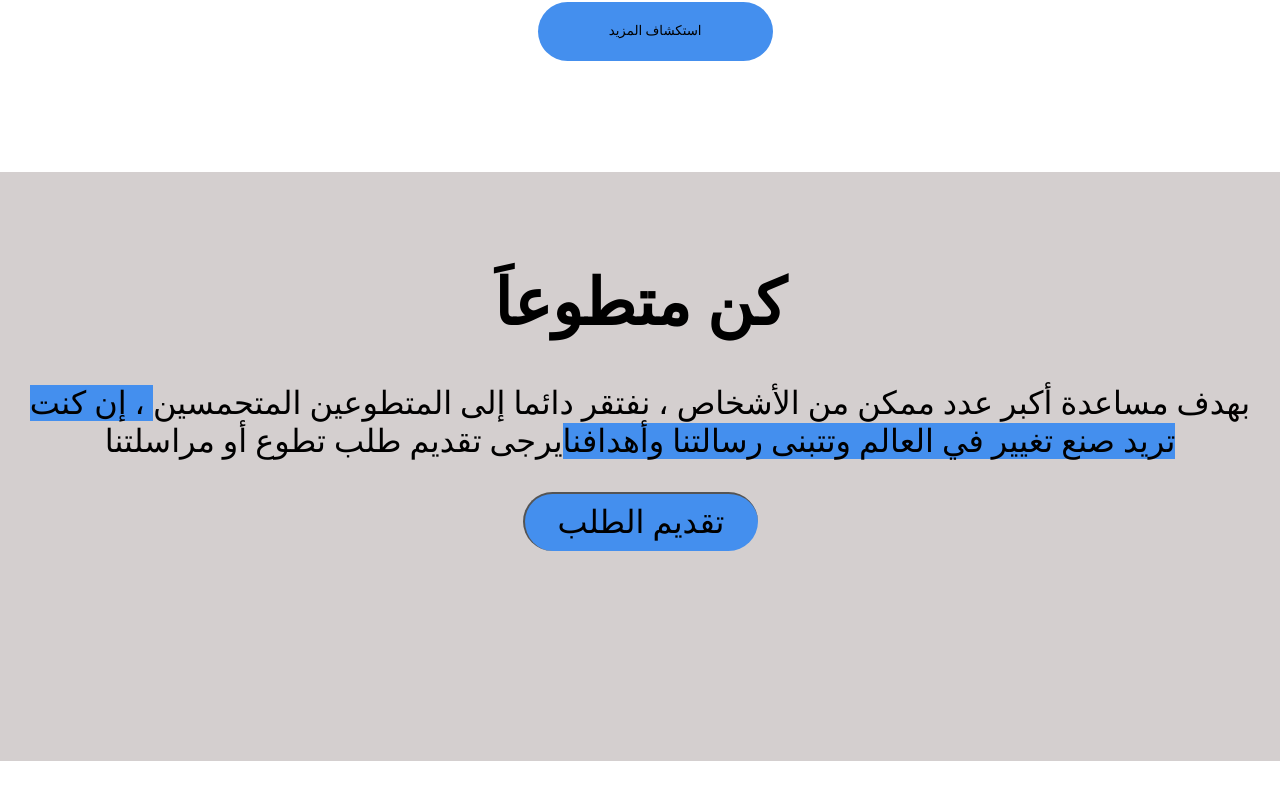
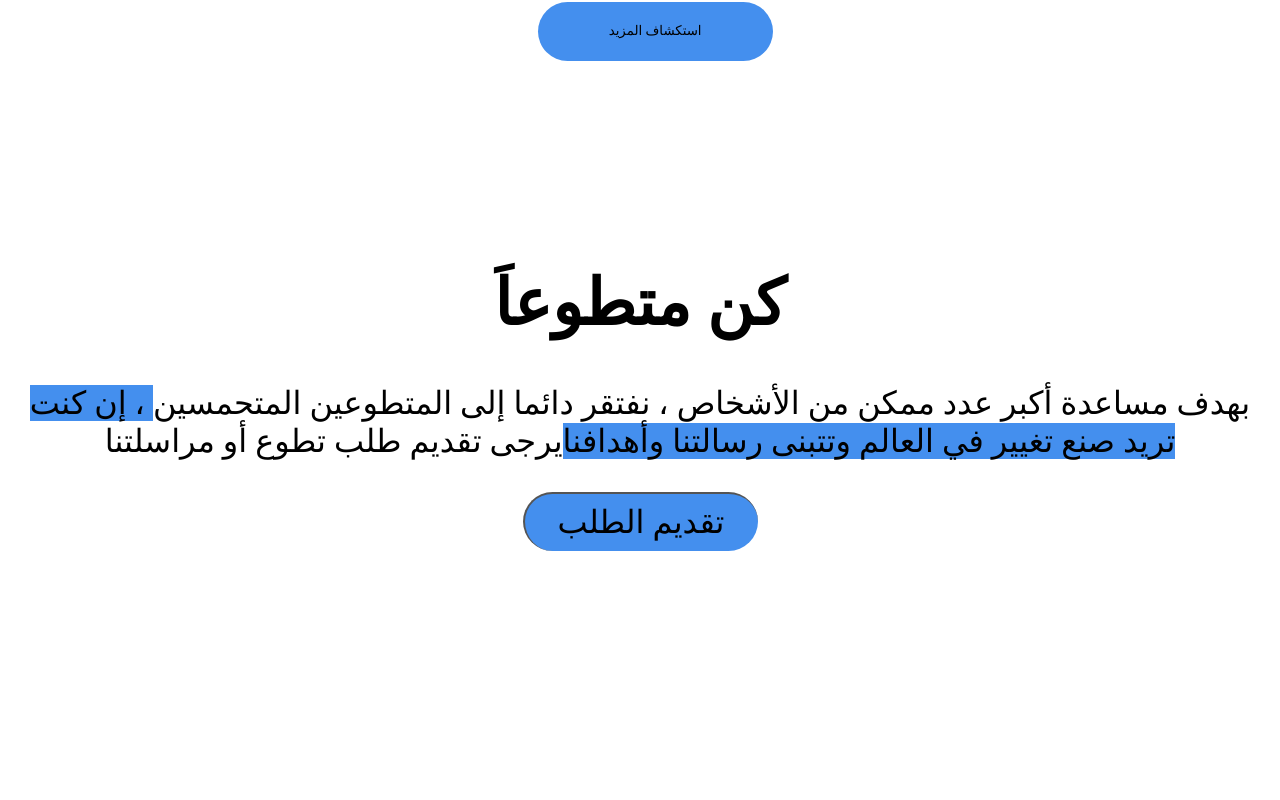
Before and after one commit to yaqootturman/nurse-of-the-world, a React (Create React App) app in the folder client/: page / in a window 1280 px wide. Shown: the part 2239-3039 px from the top of the page. Built offline with nearby package versions, Linux system fonts and the light colour scheme; a web font is replaced by a local one.

Commit message:
Update volunteer section

```diff
--- a/client/src/Components/ChangeableComponents/VolunteerSection/volunteer.css
+++ b/client/src/Components/ChangeableComponents/VolunteerSection/volunteer.css
@@ -1,5 +1,5 @@
 .div-sixth{
-    background-color: rgb(212, 207, 207);
+    background-color: white;
     height: 45vw;
     font-family: 'Aref Ruqaa', serif;
     text-align: center;
```
